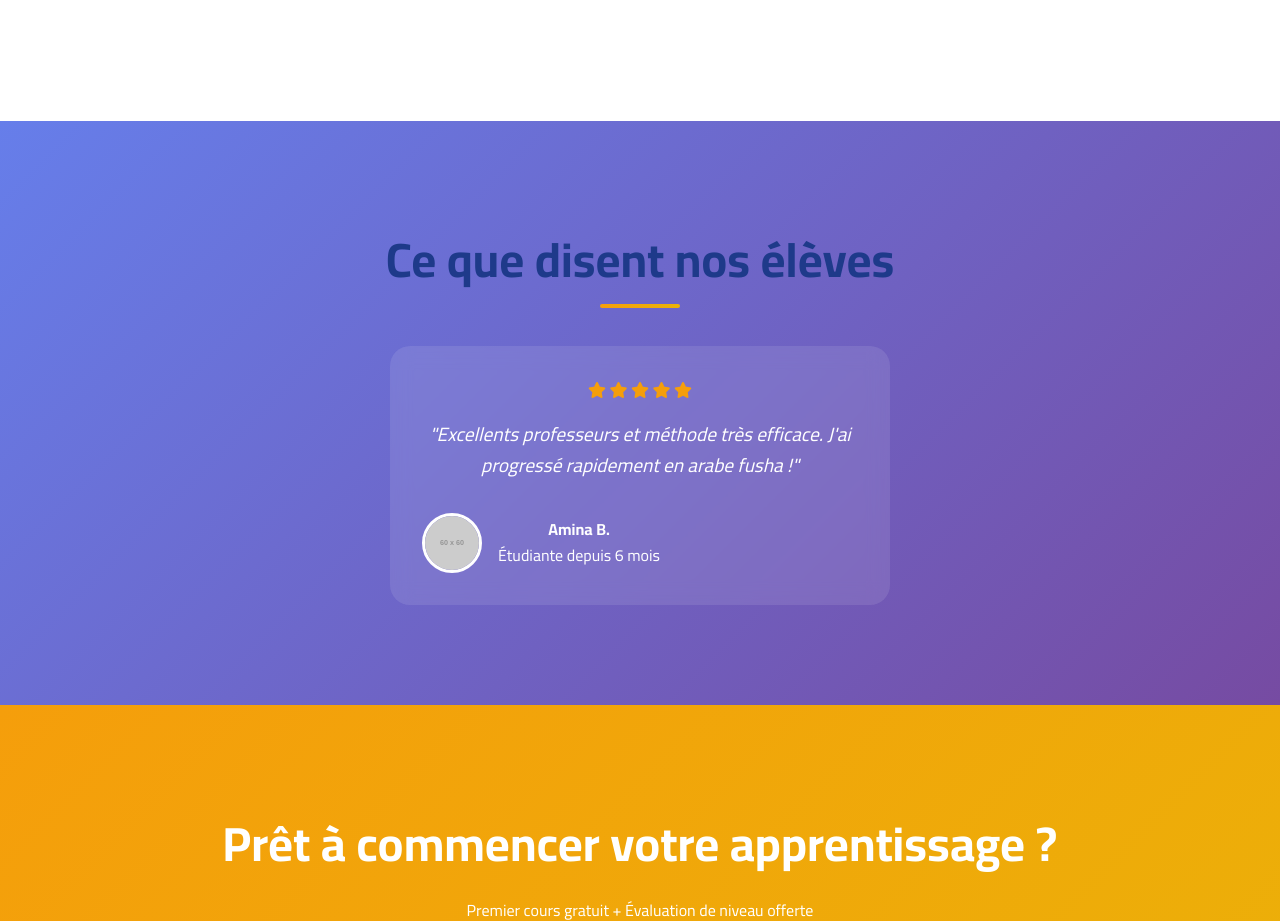
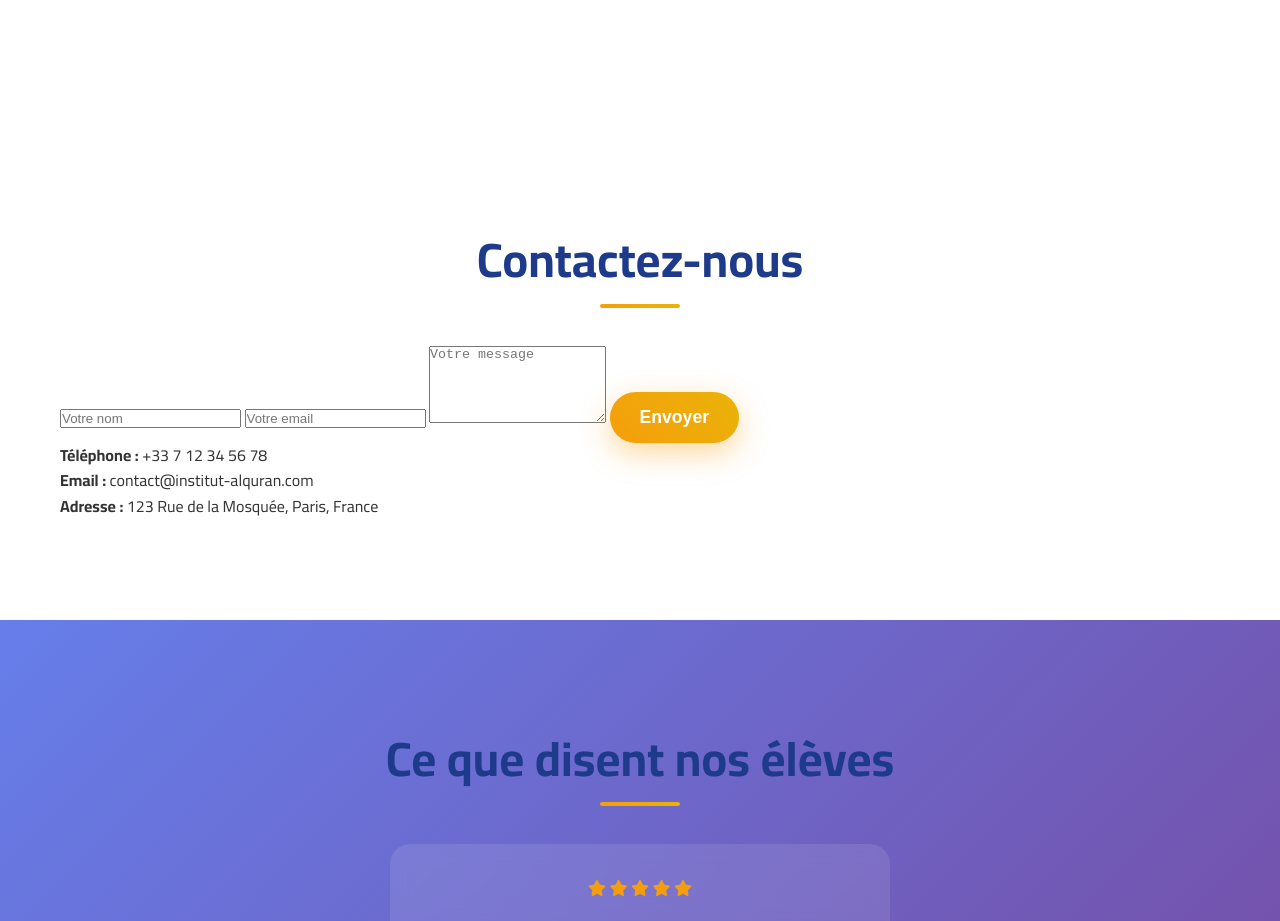
Before and after one commit to etudiantkhamassifatma-commits/institut-arabe, a plain HTML site: page index.html in a window 1280 px wide. Shown: the part 2880-3801 px from the top of the page. Drawn offline with Linux system fonts and the light colour scheme; placeholder pictures from the web are drawn by us.

Commit message:
Update index.html

```diff
--- a/index.html
+++ b/index.html
@@ -156,6 +156,22 @@
 <section id="contact" class="contact-section section-padding">
   <!-- formulaire de contact ici -->
 </section>
+    <section id="contact" class="section-padding">
+  <div class="container">
+    <h2 class="section-title">Contactez-nous</h2>
+    <form class="contact-form">
+      <input type="text" placeholder="Votre nom" required>
+      <input type="email" placeholder="Votre email" required>
+      <textarea placeholder="Votre message" rows="5" required></textarea>
+      <button type="submit" class="btn-primary">Envoyer</button>
+    </form>
+    <div class="contact-info">
+      <p><strong>Téléphone :</strong> +33 7 12 34 56 78</p>
+      <p><strong>Email :</strong> contact@institut-alquran.com</p>
+      <p><strong>Adresse :</strong> 123 Rue de la Mosquée, Paris, France</p>
+    </div>
+  </div>
+</section>
 
     <!-- Témoignages -->
     <section class="testimonials">
```
